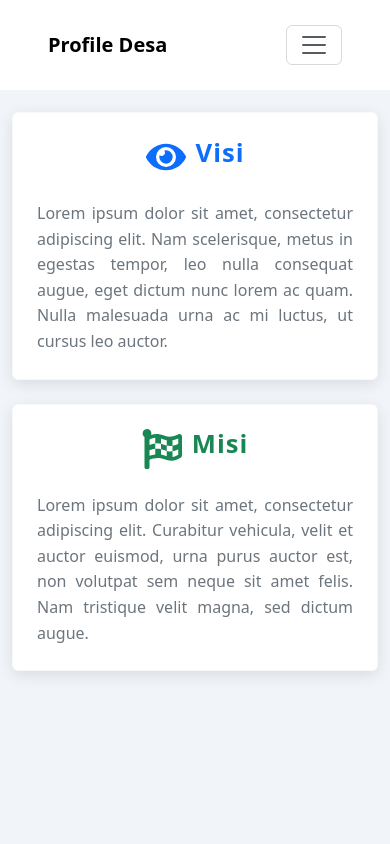
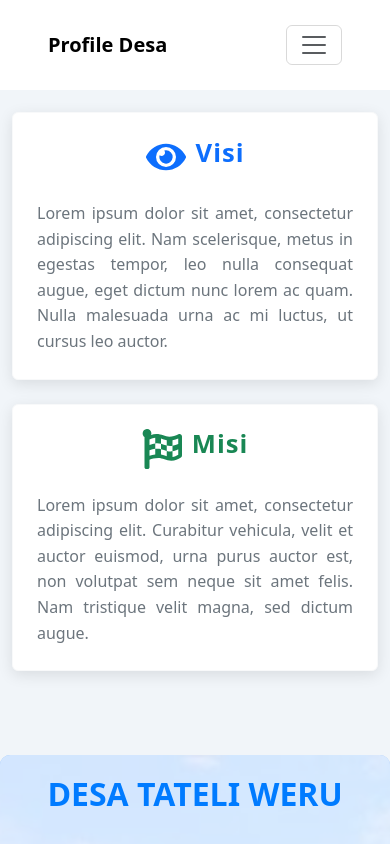
Before and after one commit to wlp26/desa-profile, a React (Vite) app: page /profil in a window 390 px wide. Shown: the top 844 px of the page. Built offline with nearby package versions, Linux system fonts and the light colour scheme.

Commit message:
new changes commit

```diff
--- a/src/css/VisiMisiSection.css
+++ b/src/css/VisiMisiSection.css
@@ -37,7 +37,6 @@
 @media (max-width: 768px) {
   .visi-misi-section {
     padding-top: 7rem;
-    padding-bottom: 7rem;
   }
 
   .card-title {
```
